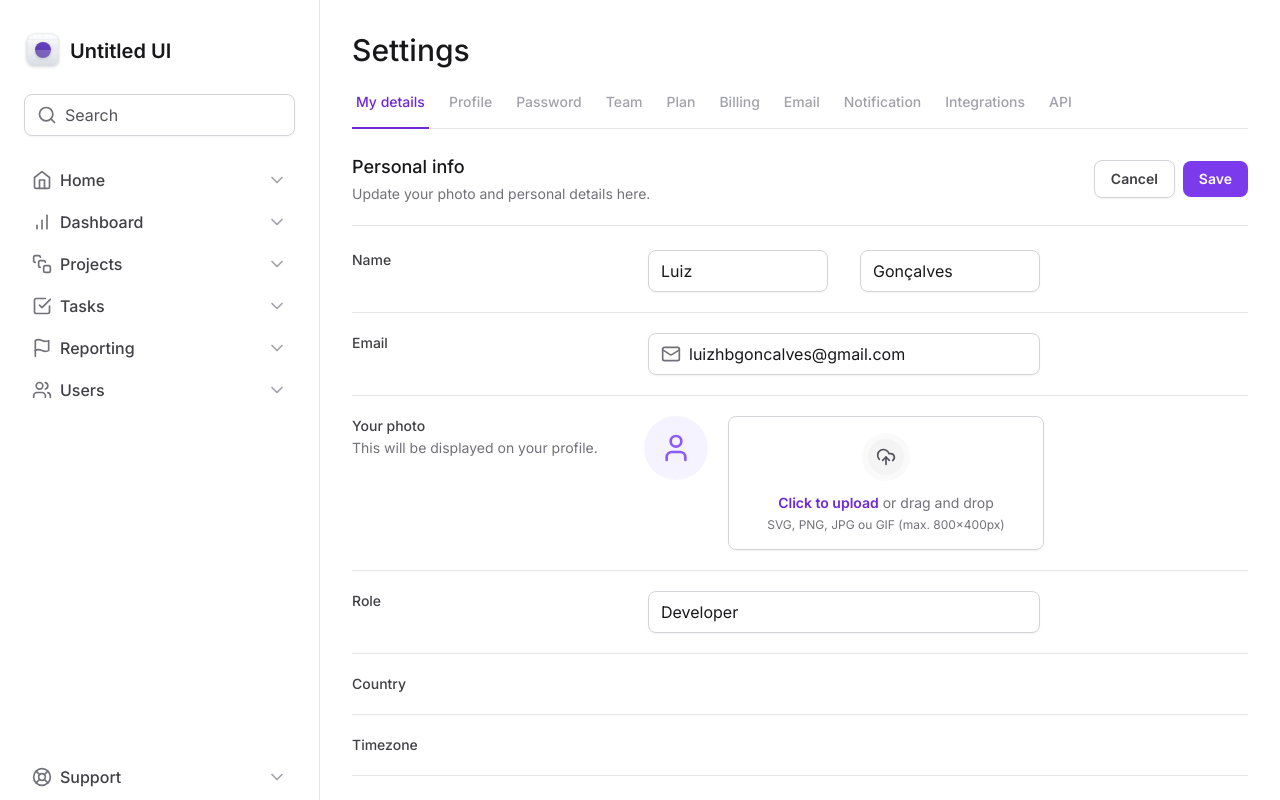
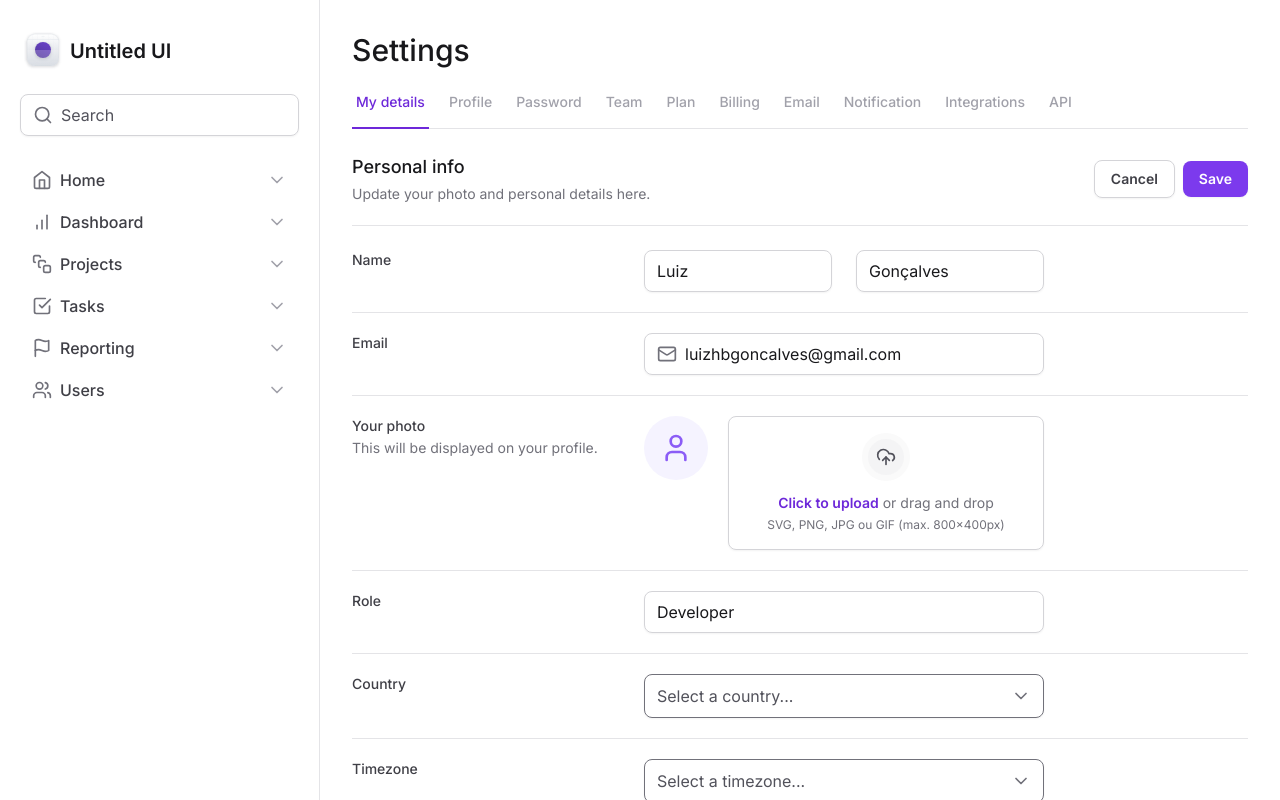
Before and after one commit to luiz21goncalves/ignite-tailwind, a Next.js app: page / in a window 1280 px wide. Shown: the top 800 px of the page. Built offline with nearby package versions, Linux system fonts and the light colour scheme.

Commit message:
feat: add select component

```diff
--- a/src/app/page.tsx
+++ b/src/app/page.tsx
@@ -2,6 +2,8 @@
 
 import { FileInput } from '@/components/Form/FileInput'
 import { Input } from '@/components/Form/Input'
+import { Select } from '@/components/Form/Select'
+import { SelectItem } from '@/components/Form/Select/SelectItem'
 import { SettingsTabs } from '@/components/SettingsTabs'
 
 export default function Home() {
@@ -106,7 +108,10 @@
             >
               Country
             </label>
-            <div />
+            <Select placeholder="Select a country...">
+              <SelectItem value="br" text="Brazil" />
+              <SelectItem value="pt" text="Portugal" />
+            </Select>
           </div>
 
           <div className="grid grid-cols-form gap-3 pt-5">
@@ -116,7 +121,12 @@
             >
               Timezone
             </label>
-            <div />
+            <Select placeholder="Select a timezone...">
+              <SelectItem value="act" text="Acre Time (UTC-5)" />
+              <SelectItem value="amt" text="Amazon Time (UTC-4)" />
+              <SelectItem value="BRT" text="Brasília Time (UTC-3)" />
+              <SelectItem value="FNT" text="Fernando de Noronha Time (UTC-2)" />
+            </Select>
           </div>
 
           <div className="grid grid-cols-form gap-3 pt-5">
--- a/src/components/Form/Input/InputRoot.tsx
+++ b/src/components/Form/Input/InputRoot.tsx
@@ -9,7 +9,7 @@
 
   return (
     <div
-      className="mx-1 flex items-center gap-2 rounded-lg border border-zinc-300 px-3 py-2 shadow-sm"
+      className="flex items-center gap-2 rounded-lg border border-zinc-300 px-3 py-2 shadow-sm"
       {...attrs}
     >
       {children}
--- /dev/null
+++ b/src/components/Form/Select/SelectItem.tsx
@@ -0,0 +1,24 @@
+'use client'
+
+import * as Select from '@radix-ui/react-select'
+import { Check } from 'lucide-react'
+
+type SelectItemProps = Select.SelectItemProps & {
+  text: string
+}
+
+export function SelectItem(props: SelectItemProps) {
+  const { className: _className, text, ...attrs } = props
+
+  return (
+    <Select.Item
+      className="flex items-center justify-between gap-2 px-3 py-2.5 outline-none data-[highlighted]:bg-zinc-50"
+      {...attrs}
+    >
+      <Select.ItemText className="text-black">{text}</Select.ItemText>
+      <Select.ItemIndicator>
+        <Check className="h-4 w-4 text-violet-500" />
+      </Select.ItemIndicator>
+    </Select.Item>
+  )
+}
--- /dev/null
+++ b/src/components/Form/Select/index.tsx
@@ -0,0 +1,37 @@
+'use client'
+
+import { ReactNode } from 'react'
+
+import * as RadixSelect from '@radix-ui/react-select'
+import { ChevronDown } from 'lucide-react'
+
+type SelectProps = {
+  children: ReactNode
+  placeholder: string
+}
+
+export function Select(props: SelectProps) {
+  const { children, placeholder } = props
+
+  return (
+    <RadixSelect.Root>
+      <RadixSelect.Trigger className="pv-2 flex h-11 w-full items-center justify-between gap-2 rounded-lg border border-zinc-500 px-3 shadow-sm data-[placeholder]:text-zinc-600">
+        <RadixSelect.Value placeholder={placeholder} className="text-black" />
+        <RadixSelect.Icon>
+          <ChevronDown className="h-5 w-5 text-zinc-500" />
+        </RadixSelect.Icon>
+      </RadixSelect.Trigger>
+
+      <RadixSelect.Portal>
+        <RadixSelect.Content
+          side="bottom"
+          position="popper"
+          sideOffset={8}
+          className="z-10 w-[--radix-select-trigger-width] overflow-hidden rounded-lg border border-zinc-200 bg-white"
+        >
+          <RadixSelect.Viewport>{children}</RadixSelect.Viewport>
+        </RadixSelect.Content>
+      </RadixSelect.Portal>
+    </RadixSelect.Root>
+  )
+}
```
